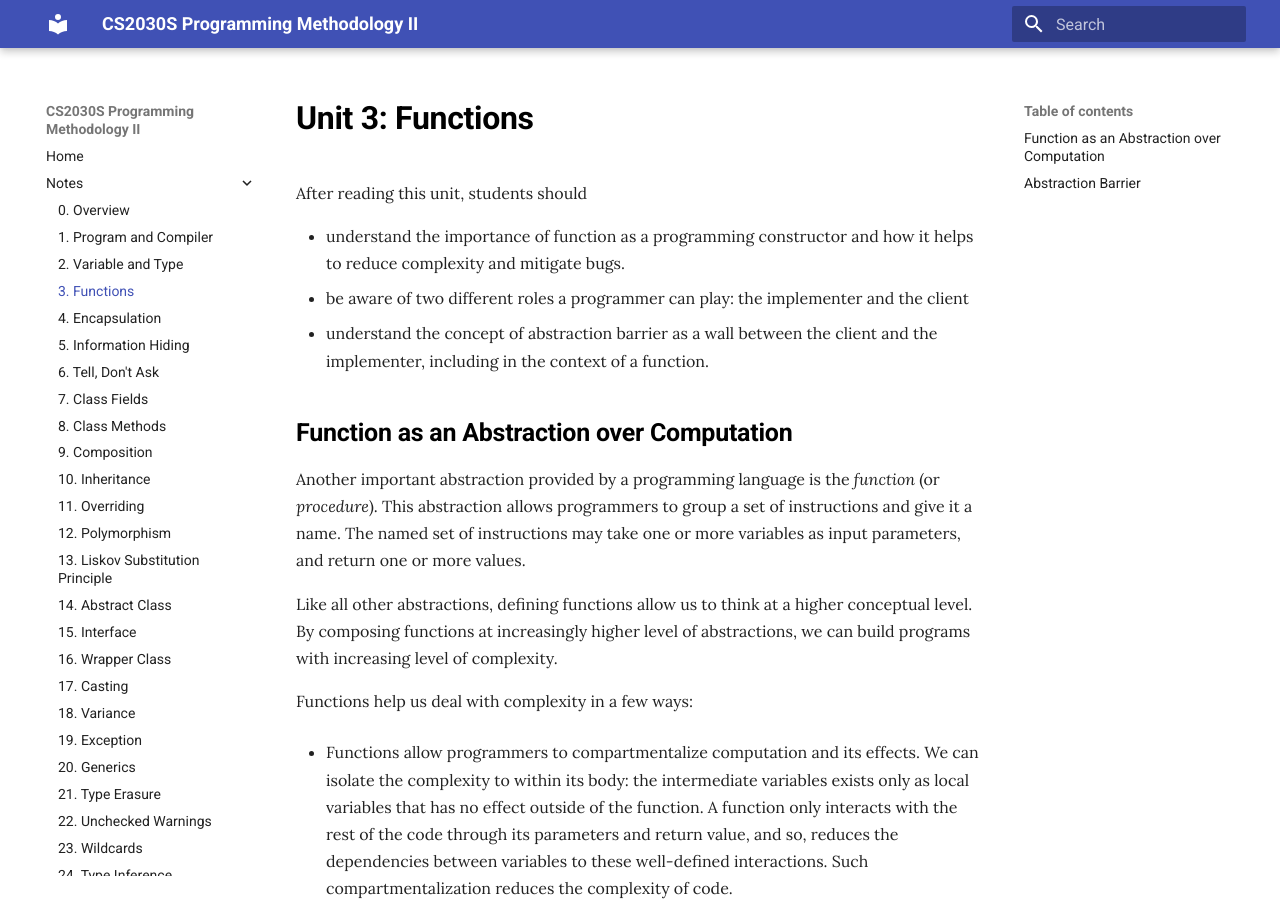
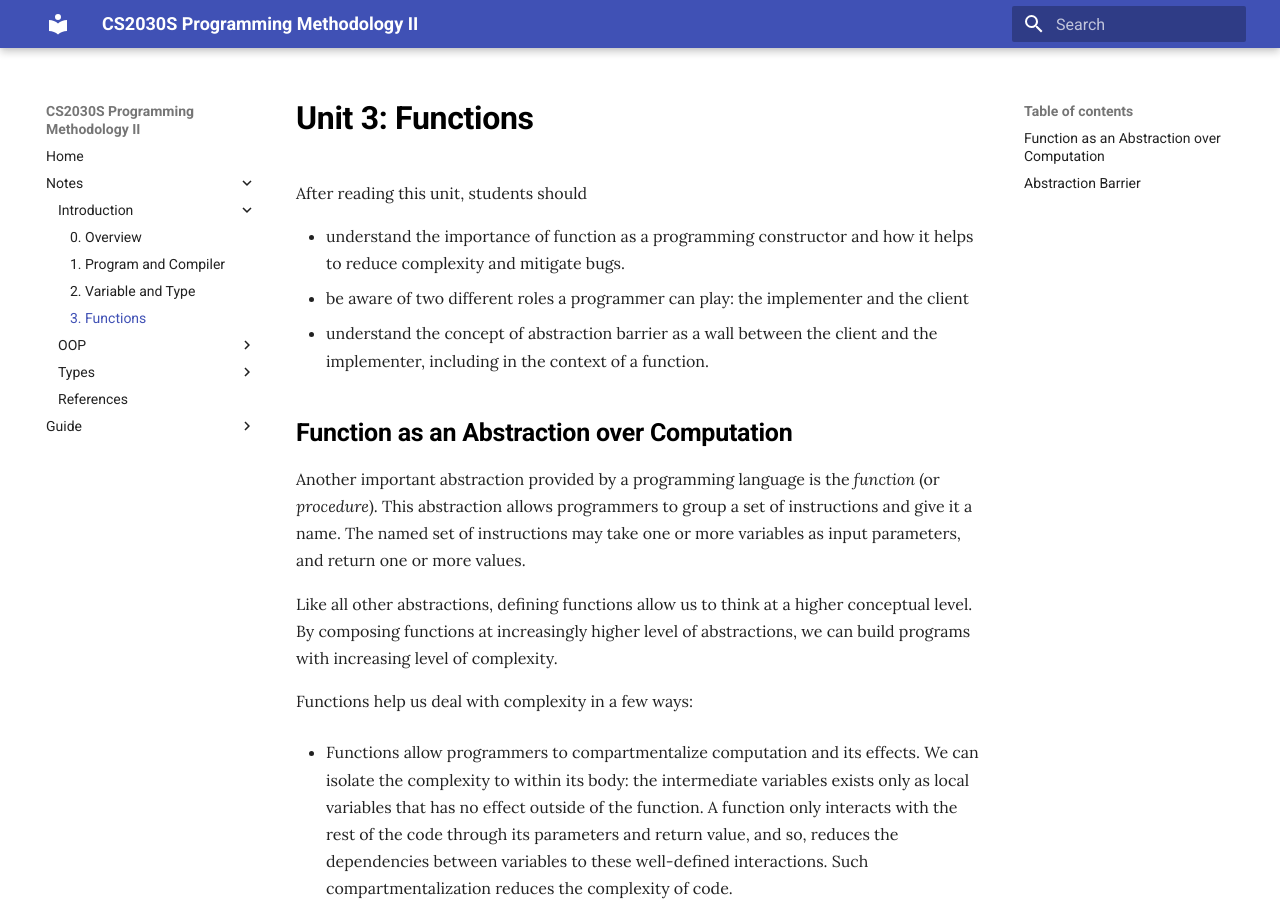
Before and after one commit to nus-cs2030s/2021-s2, an MkDocs documentation site: the page built from docs/03-function.md, in a window 1280 px wide and 900 px high. Built offline with MkDocs 1.6.1 and Material for MkDocs 9.7.7, drawn with Linux system fonts in a browser that asks for light colours.

Commit message:
Add new references

```diff
--- a/mkdocs.yml
+++ b/mkdocs.yml
@@ -1,31 +1,35 @@
 nav:
   - Home: 'index.md'
   - Notes:
-    - 0. Overview: '00-overview.md'
-    - 1. Program and Compiler: '01-compiler.md'
-    - 2. Variable and Type: '02-type.md'
-    - 3. Functions: '03-function.md'
-    - 4. Encapsulation: '04-encapsulation.md'
-    - 5. Information Hiding: '05-infohiding.md'
-    - 6. Tell, Don't Ask: '06-tell-dont-ask.md'
-    - 7. Class Fields: '07-static-field.md'
-    - 8. Class Methods: '08-static-method.md'
-    - 9. Composition: '09-composition.md'
-    - 10. Inheritance: '10-inheritance.md'
-    - 11. Overriding: '11-overriding.md'
-    - 12. Polymorphism: '12-polymorphism.md'
-    - 13. Liskov Substitution Principle: '13-lsp.md'
-    - 14. Abstract Class: '14-abstract.md'
-    - 15. Interface: '15-interface.md'
-    - 16. Wrapper Class: '16-wrapper.md'
-    - 17. Casting: '17-casting.md'
-    - 18. Variance: '18-variance.md'
-    - 19. Exception: '19-exception.md'
-    - 20. Generics: '20-generics.md'
-    - 21. Type Erasure: '21-erasure.md'
-    - 22. Unchecked Warnings: '22-unchecked.md'
-    - 23. Wildcards: '23-wildcard.md'
-    - 24. Type Inference: '24-inference.md'
+    - Introduction:
+      - 0. Overview: '00-overview.md'
+      - 1. Program and Compiler: '01-compiler.md'
+      - 2. Variable and Type: '02-type.md'
+      - 3. Functions: '03-function.md'
+    - OOP:
+      - 4. Encapsulation: '04-encapsulation.md'
+      - 5. Information Hiding: '05-infohiding.md'
+      - 6. Tell, Don't Ask: '06-tell-dont-ask.md'
+      - 7. Class Fields: '07-static-field.md'
+      - 8. Class Methods: '08-static-method.md'
+      - 9. Composition: '09-composition.md'
+      - 10. Inheritance: '10-inheritance.md'
+      - 11. Overriding: '11-overriding.md'
+      - 12. Polymorphism: '12-polymorphism.md'
+      - 13. Liskov Substitution Principle: '13-lsp.md'
+      - 14. Abstract Class: '14-abstract.md'
+      - 15. Interface: '15-interface.md'
+      - 16. Wrapper Class: '16-wrapper.md'
+    - Types:
+      - 17. Casting: '17-casting.md'
+      - 18. Variance: '18-variance.md'
+      - 19. Exception: '19-exception.md'
+      - 20. Generics: '20-generics.md'
+      - 21. Type Erasure: '21-erasure.md'
+      - 22. Unchecked Warnings: '22-unchecked.md'
+      - 23. Wildcards: '23-wildcard.md'
+      - 24. Type Inference: '24-inference.md'
+    - References: 'references.md'
   - Guide:
     - Programming Environments: 'environments.md'
     - Using Unix CLI:
```
Also changed, not shown: docs/references.md (added, +15 -0 lines).
